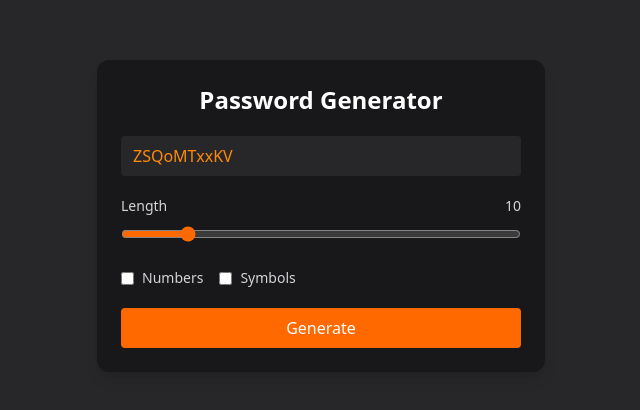
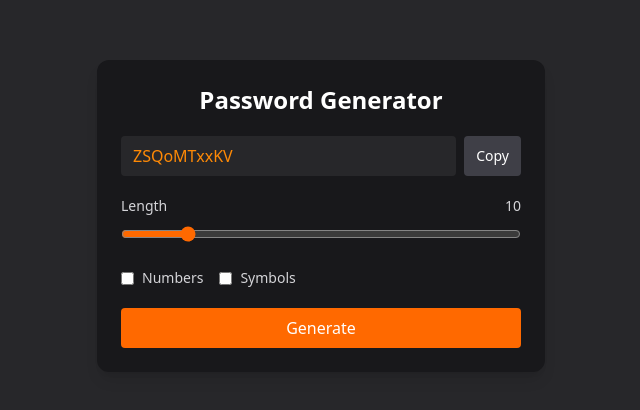
Before and after one commit to Safdar-Ali-India/Password-Generator, a React (Vite) app: page / in a window 1280 px wide. Shown: the part 184-594 px from the top of the page, without its empty margins (319-959 px from the left). Built offline with nearby package versions, Linux system fonts and the light colour scheme.

Commit message:
copy button for clipboard

```diff
--- a/src/App.jsx
+++ b/src/App.jsx
@@ -6,6 +6,7 @@ function App() {
   const [specialCharAllowed, setSpecialCharAllowed] = useState(false)
 
   const [password, setPassword] = useState("")
+  const [copied, setCopied] = useState(false)
 
   const generatePassword = useCallback(() => {
     let chars = "abcdefghijklmnopqrstuvwxyzABCDEFGHIJKLMNOPQRSTUVWXYZ"
@@ -22,6 +23,7 @@ function App() {
       generatedPassword += chars[randomIndex]
     }
     setPassword(generatedPassword)
+    setCopied(false)
 
 
   }, [length, numberAllowed, specialCharAllowed])
@@ -29,6 +31,17 @@ function App() {
   useEffect(() => {
     generatePassword()
   }, [generatePassword])
+
+  const copyToClipboard = async () => {
+    if (!password) return
+    try {
+      await navigator.clipboard.writeText(password)
+      setCopied(true)
+      setTimeout(() => setCopied(false), 1500)
+    } catch {
+      // clipboard api blocked on some browsers without https
+    }
+  }
 
   return (
     <div className="min-h-screen bg-zinc-800 flex items-center justify-center p-4">
@@ -45,6 +58,13 @@ function App() {
             placeholder="your password"
             className="flex-1 bg-zinc-800 text-orange-400 px-3 py-2 rounded outline-none"
           />
+          <button
+            type="button"
+            onClick={copyToClipboard}
+            className="bg-zinc-700 hover:bg-zinc-600 text-white px-3 py-2 rounded text-sm shrink-0"
+          >
+            {copied ? "Copied" : "Copy"}
+          </button>
         </div>
 
         <div className="space-y-2">
```
